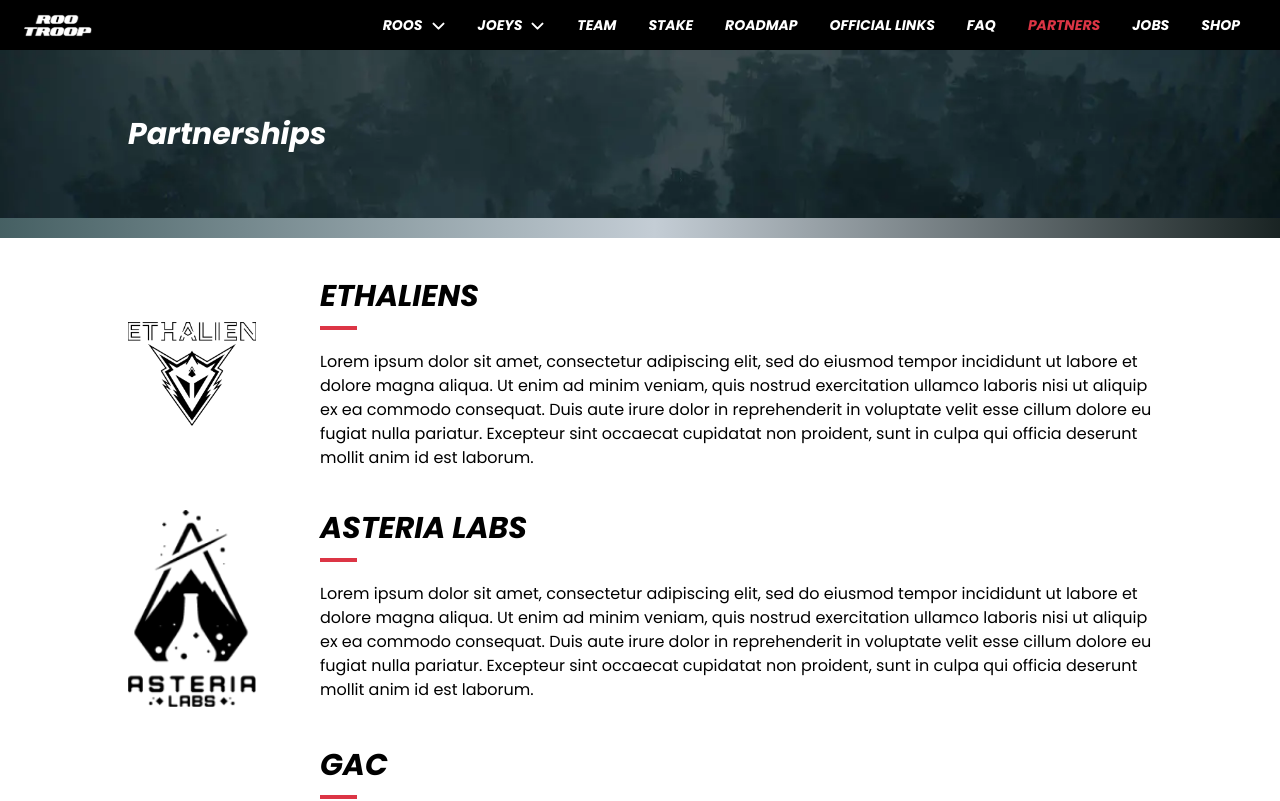
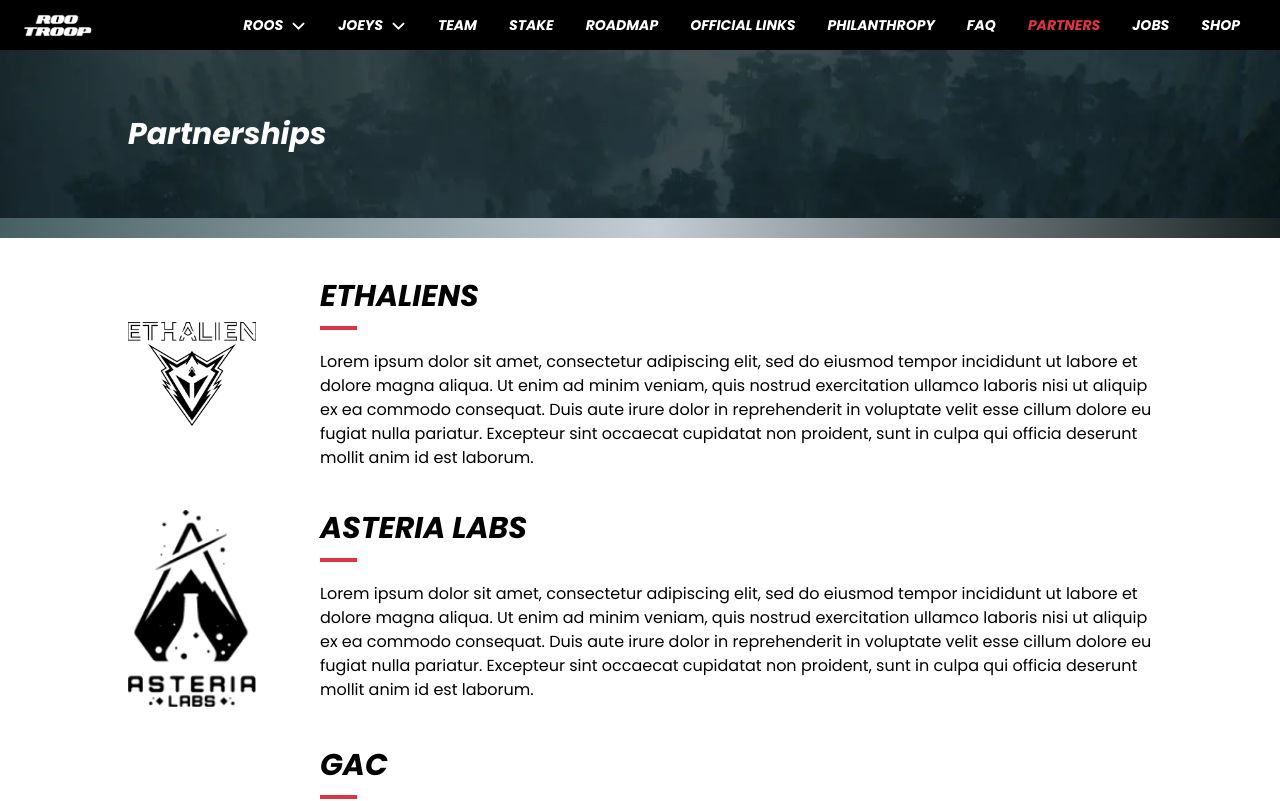
Before and after one commit to jackdishman/rootroop, a Vue app: page /partners in a window 1280 px wide. Shown: the top 801 px of the page. Built offline with nearby package versions, Linux system fonts and the light colour scheme.

Commit message:
adding philanthropy to header

```diff
--- a/src/components/Header.vue
+++ b/src/components/Header.vue
@@ -59,6 +59,12 @@ function handleScroll() {
 				>OFFICIAL LINKS</router-link
 			>
 			<router-link
+				to="/philanthropy"
+				:class="router.currentRoute.value.fullPath === `/philanthropy` ? `text-rooRed` : `text-white`"
+				class="header-link p-4"
+				>PHILANTHROPY</router-link
+			>
+			<router-link
 				to="/faq"
 				:class="router.currentRoute.value.fullPath === `/faq` ? `text-rooRed` : `text-white`"
 				class="header-link p-4"
--- a/src/components/home/Roadmap.vue
+++ b/src/components/home/Roadmap.vue
@@ -61,7 +61,9 @@
 			</div>
 		</div>
 		<div class="flex justify-center w-full mt-10 mb-10">
-			<a href="#" class="uppercase text-white text-sm">Read the in-depth whitepaper for the roadmap here</a>
+			<a href="https://docs.rootroop.com/roo-labs/" target="_blank" class="uppercase text-white text-sm"
+				>Read the in-depth whitepaper for the roadmap here</a
+			>
 		</div>
 	</div>
 </template>
```
